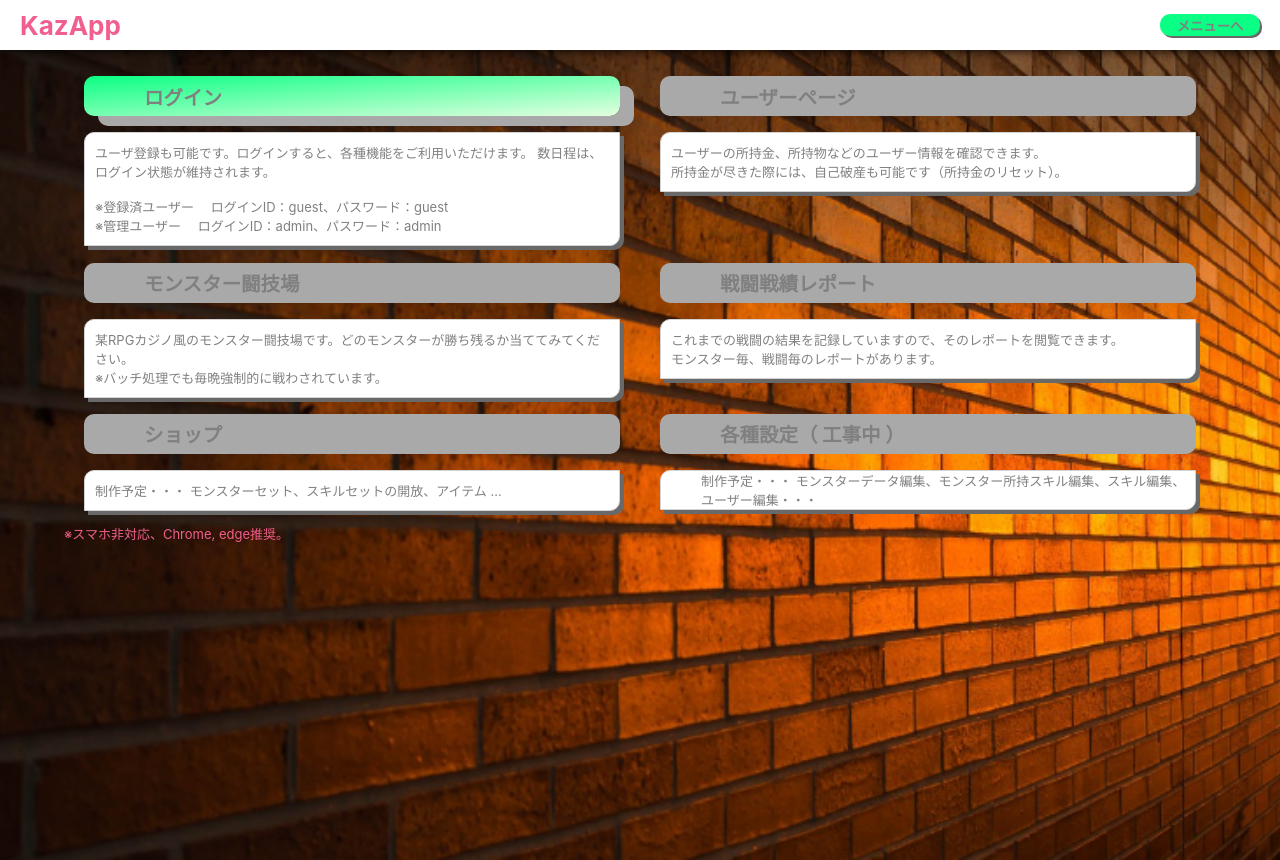
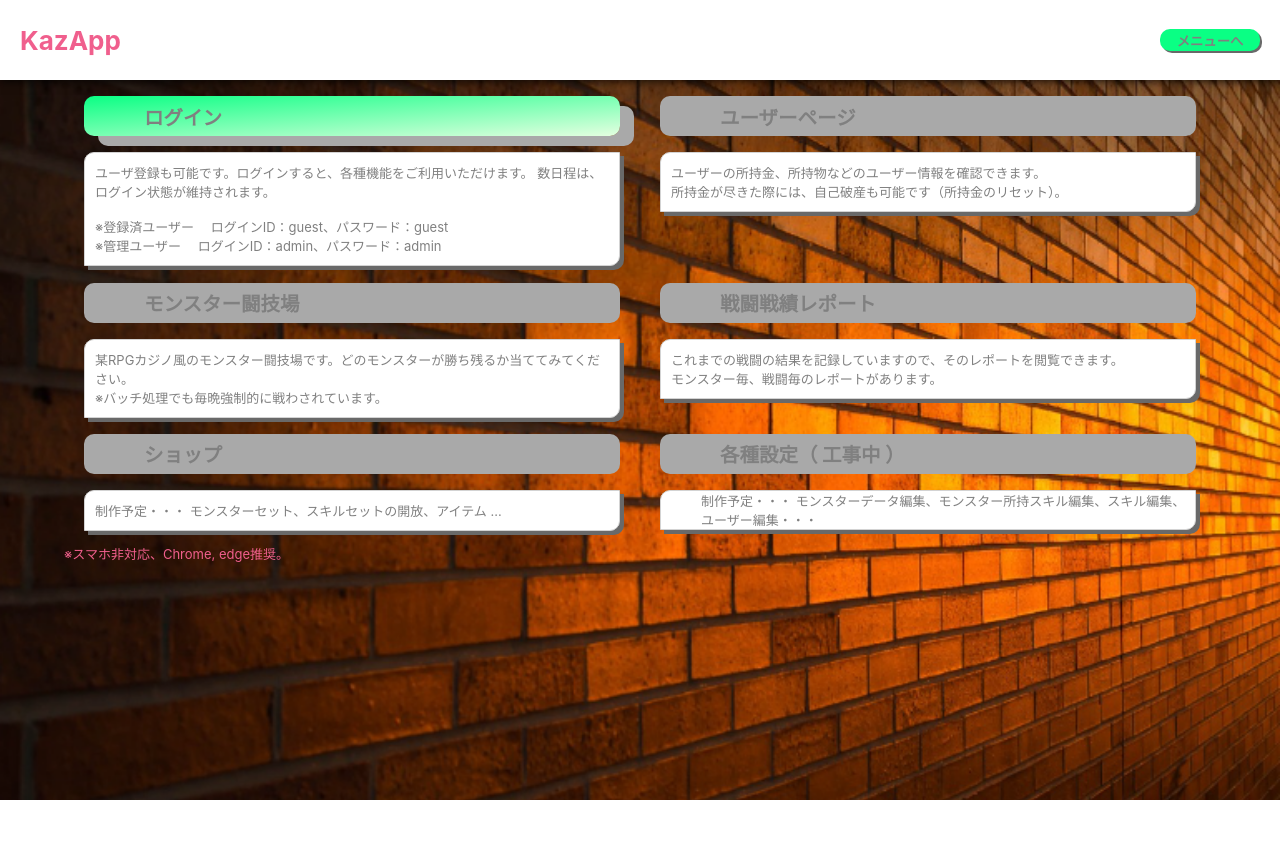
Before and after one commit to kazGear/kaz_app, a React (Create React App) app in the folder KazAppUi/: page / in a window 1280 px wide. After the commit the page ends 800 px from the top, so only its background shows below. Built offline with nearby package versions, Linux system fonts and the light colour scheme; no server answers.

Commit message:
スタイル修正

```diff
--- a/KazAppUi/src/components/battlePage/MonsterImgBlock.tsx
+++ b/KazAppUi/src/components/battlePage/MonsterImgBlock.tsx
@@ -16,8 +16,8 @@ const SdivMonsterImg = styled.div`
 
 const SimgMonster = styled.img`
     position: relative;
-    width: 130px;
-    height: 130px;
+    width: 100px;
+    height: 100px;
     border-radius: 100%;
 `;
 interface SimgEffectProp { display: string; }
--- a/KazAppUi/src/components/common/AppHeader.tsx
+++ b/KazAppUi/src/components/common/AppHeader.tsx
@@ -16,15 +16,14 @@ const Simg = styled.img`
 `;
 const Sheader = styled.header`
     width: 100%;
-    height: 50px;
-    max-height: 50px;
+    height: 10%;
     box-shadow: 0px 0px 10px 0px #000000;
     text-align: left;
     display: flex;
     align-items: center;
     justify-content: space-between;
-    position: fixed;
-    top: 0;
+    position: relative;
+    top: 0x;
     background-color: white;
     z-index: 2000;
 `;
--- a/KazAppUi/src/components/userPage/MonstersBlock.tsx
+++ b/KazAppUi/src/components/userPage/MonstersBlock.tsx
@@ -5,15 +5,17 @@ import { MonsterDTO } from "../../types/MonsterBattle";
 import { useLayoutEffect, useState } from "react";
 import { useServerWithQuery } from "../../hooks/useHooksOfCommon";
 import { URLS } from "../../lib/Constants";
-import NowLoading from "../common/NowLoading";
 
 const SdivMonsters = styled.div`
     height: 100%;
     margin: 20px;
 `;
-const Img = styled.img`
+const SImg = styled.img`
     width: 50px;
     height: 50px;
+    vertical-align: middle;
+    margin: 5px 0 5px 0;
+}
 `;
 const Stable = styled.table`
     height: 100%;
@@ -69,7 +71,7 @@ const MonstersBlock = ({monsters, loginId}: ArgProps) => {
                         monsters.map((monster, index) => (
                             <tr key={index}>
                                 <Std1>{monster.MonsterName}</Std1>
-                                <Std2><Img src={monsterImages(monster.MonsterId)} alt="アイコン"/>{}</Std2>
+                                <Std2><SImg src={monsterImages(monster.MonsterId)} alt="アイコン"/>{}</Std2>
                                 <Std3>HP：{monster.Hp}</Std3>
                                 <Std4>攻撃力：{monster.Attack}</Std4>
                                 <Std5>スピード：{monster.Speed}</Std5>
--- a/KazAppUi/src/index.css
+++ b/KazAppUi/src/index.css
@@ -14,6 +14,9 @@ body {
 
 }
 
+table {
+  border-collapse: collapse;
+}
 td {
   border-top: lightgrey 1px solid;
   border-bottom: lightgrey 1px solid;
@@ -25,5 +28,5 @@ code {
 }
 
 #root {
-  height: 90vh;
+  height: 100vh;
 }
--- a/KazAppUi/src/pages/BattlePage.tsx
+++ b/KazAppUi/src/pages/BattlePage.tsx
@@ -16,7 +16,7 @@ import MonsterWindowBlock from "../components/battlePage/MonsterWindowBlock";
 
 const SdivOutSideFrame = styled.div`
     position: relative;
-    margin: 60px 20px 20px 20px;
+    margin: 20px;
 `;
 const SdivMonsterWindowFrame = styled.div`
     display: flex;
--- a/KazAppUi/src/pages/BattleResultPage.tsx
+++ b/KazAppUi/src/pages/BattleResultPage.tsx
@@ -9,7 +9,7 @@ import MonsterReportControllerBlock from "../components/battleResultPage/Monster
 import { COLORS } from "../lib/Constants";
 
 const SdivOutsideFrame = styled.div`
-    margin-top: 60px;
+    margin-top: 20px;
     height: 100%;
 `;
 const SdivOptionFrame = styled.div`
--- a/KazAppUi/src/pages/IndexPage.tsx
+++ b/KazAppUi/src/pages/IndexPage.tsx
@@ -11,7 +11,7 @@ import ToEditPageBlock from "../components/indexPage/ToEditPageBlock";
 
 const SdivLinkFrame = styled.div`
     width: 90%;
-    margin: 60px auto;
+    margin: 0 auto;
 `;
 const SdivContentsFrame = styled.div`
     width: 50%;
--- a/KazAppUi/src/pages/ShopPage.tsx
+++ b/KazAppUi/src/pages/ShopPage.tsx
@@ -8,8 +8,8 @@ import ShopItemTable from "../components/shopPage/ShopItemTable";
 import NowLoading from "../components/common/NowLoading";
 
 const SshopPageFrame = styled.div`
-    margin-top: 80px;
     display: flex;
+    height: 90%;
 `;
 const SdivControllerFrame = styled.div`
     width:25%;
@@ -18,6 +18,7 @@ const SdivControllerFrame = styled.div`
 const SdivItemFrame = styled.div`
     width: 75%;
     margin: 20px;
+    overflow: overlay;
 `;
 
 const ShopPage = () => {
--- a/KazAppUi/src/pages/UserPage.tsx
+++ b/KazAppUi/src/pages/UserPage.tsx
@@ -14,7 +14,6 @@ import OutSideFrame from "../components/common/OutSideFrame";
 import ImgUpload from "../components/common/ImgUpload";
 
 const SdivPageFrame = styled.div`
-    margin-top: 40px;
     display: flex;
     height: 100%;
 `;
@@ -25,7 +24,8 @@ const SdivPageL = styled.div`
 `;
 const SdivPageR = styled.div`
     width: 50%;
-    height: 565px;
+    height: 85%;
+    overflow: hidden;
 `;
 const cashStyle: React.CSSProperties = {
     margin: "20px",
```
